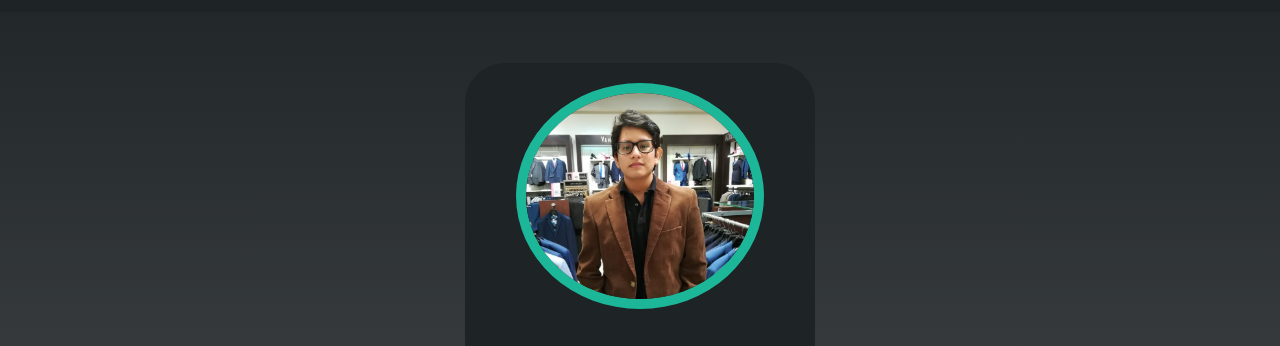
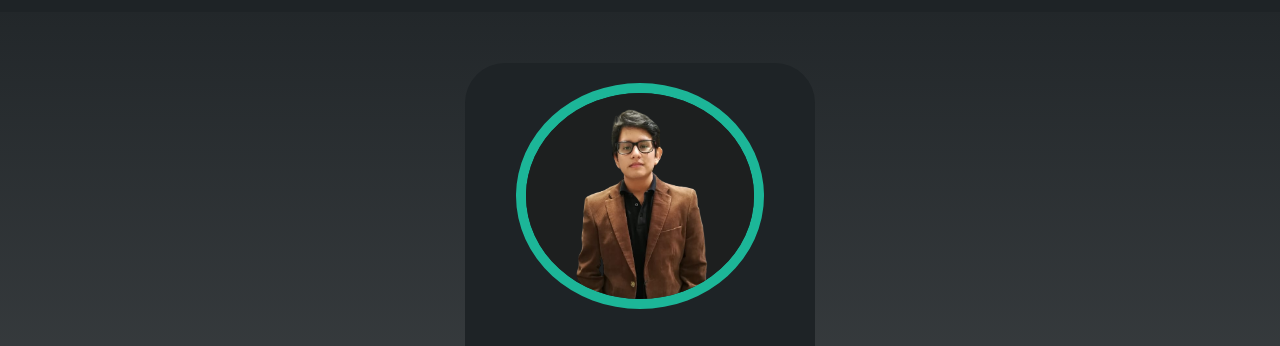
Before and after one commit to EdwardsBC/Portafolio, a plain HTML site: page index.html in a window 1280 px wide. Shown: the part 62-408 px from the top of the page. Drawn offline with nearby package versions, Linux system fonts and the light colour scheme.

Commit message:
nueva foto de ewah

```diff
--- a/index.html
+++ b/index.html
@@ -35,7 +35,7 @@
     <section id="inicio" class="inicio">
         <div class="contenido-banner">
             <div class="contenedor-img">
-                <img src="img/edwards.jpg" alt="">
+                <img src="img/edwards2.png" alt="">
             </div>
             <h1>EDWARDS BARBOZA</h1>
             <h2>Software Developer</h2>
```
Also changed, not shown: img/edwards2.png (added).
